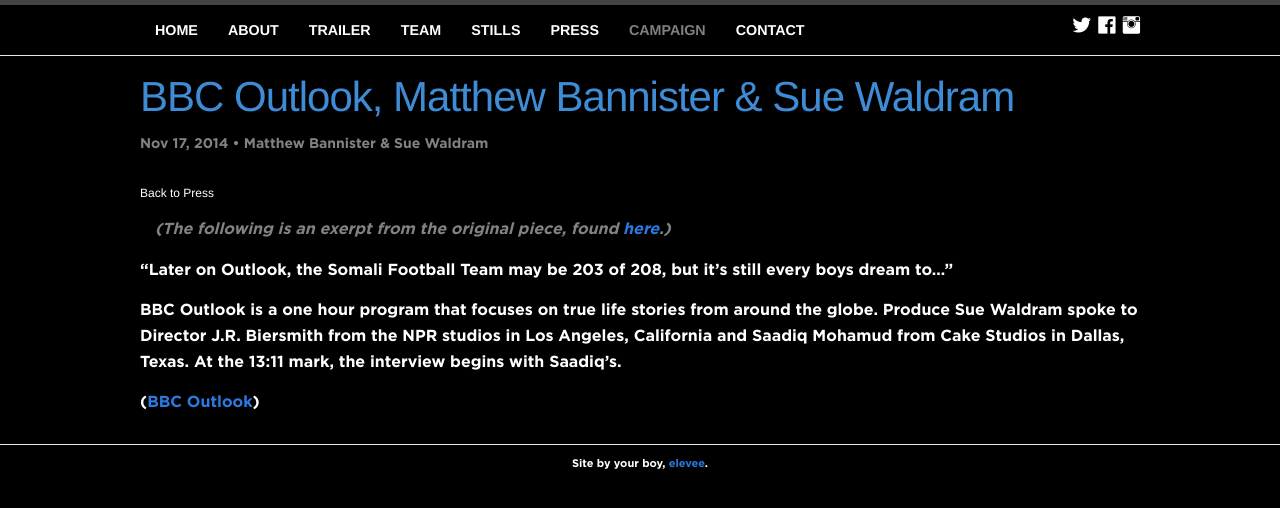
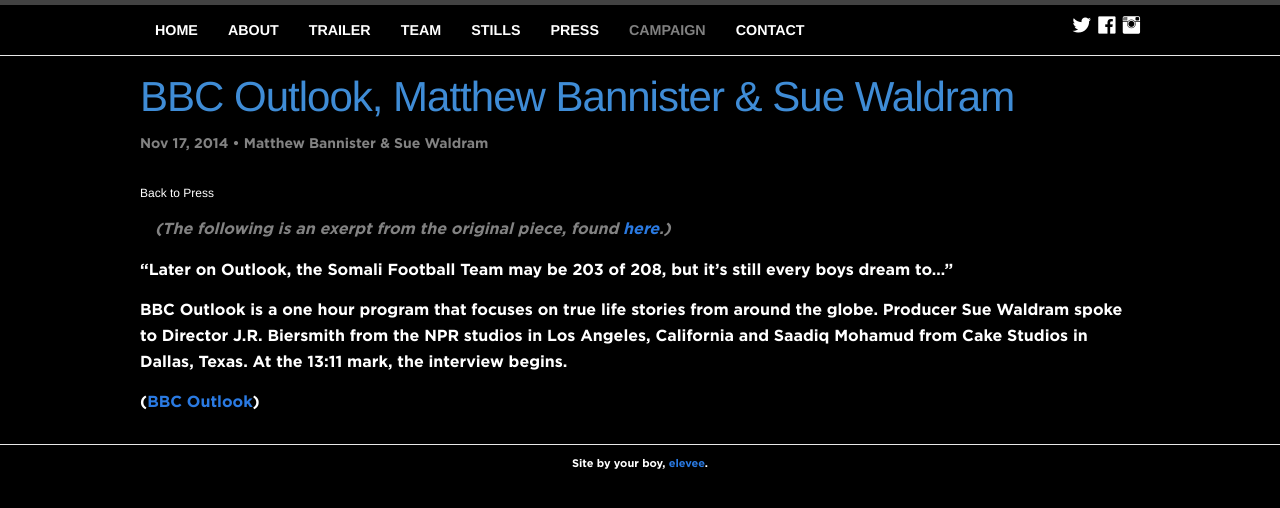
Before and after one commit to bellinkoff/men_in_the_arena, a Jekyll site: the page built from _posts/2014-11-17-bbc-outlook.md, in a window 1280 px wide and 900 px high. Shown: the top 508 px of the window. Built offline with Jekyll 4.4.1, drawn with Linux system fonts in a browser that asks for light colours; nearby versions of some CDN libraries; some web fonts are replaced; comment, search, counter and statistics services are not loaded.

Commit message:
Fixed typos

```diff
--- a/_posts/2014-11-17-bbc-outlook.md
+++ b/_posts/2014-11-17-bbc-outlook.md
@@ -10,4 +10,4 @@
 
 <!--more-->
 
-BBC Outlook is a one hour program that focuses on true life stories from around the globe. Produce Sue Waldram spoke to Director J.R. Biersmith from the NPR studios in Los Angeles, California and Saadiq Mohamud from Cake Studios in Dallas, Texas. At the 13:11 mark, the interview begins with Saadiq's.
+BBC Outlook is a one hour program that focuses on true life stories from around the globe. Producer Sue Waldram spoke to Director J.R. Biersmith from the NPR studios in Los Angeles, California and Saadiq Mohamud from Cake Studios in Dallas, Texas. At the 13:11 mark, the interview begins.
```
